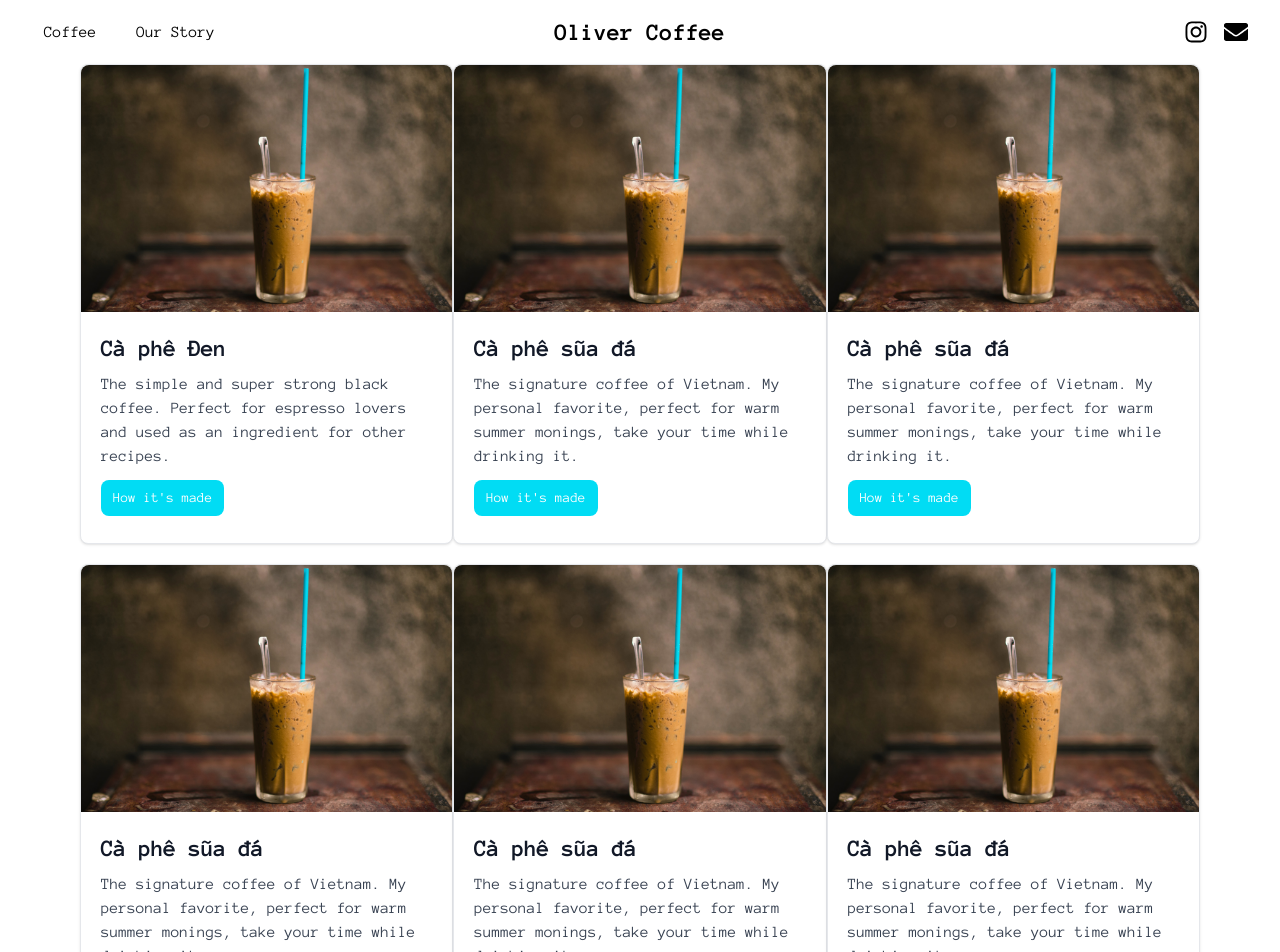
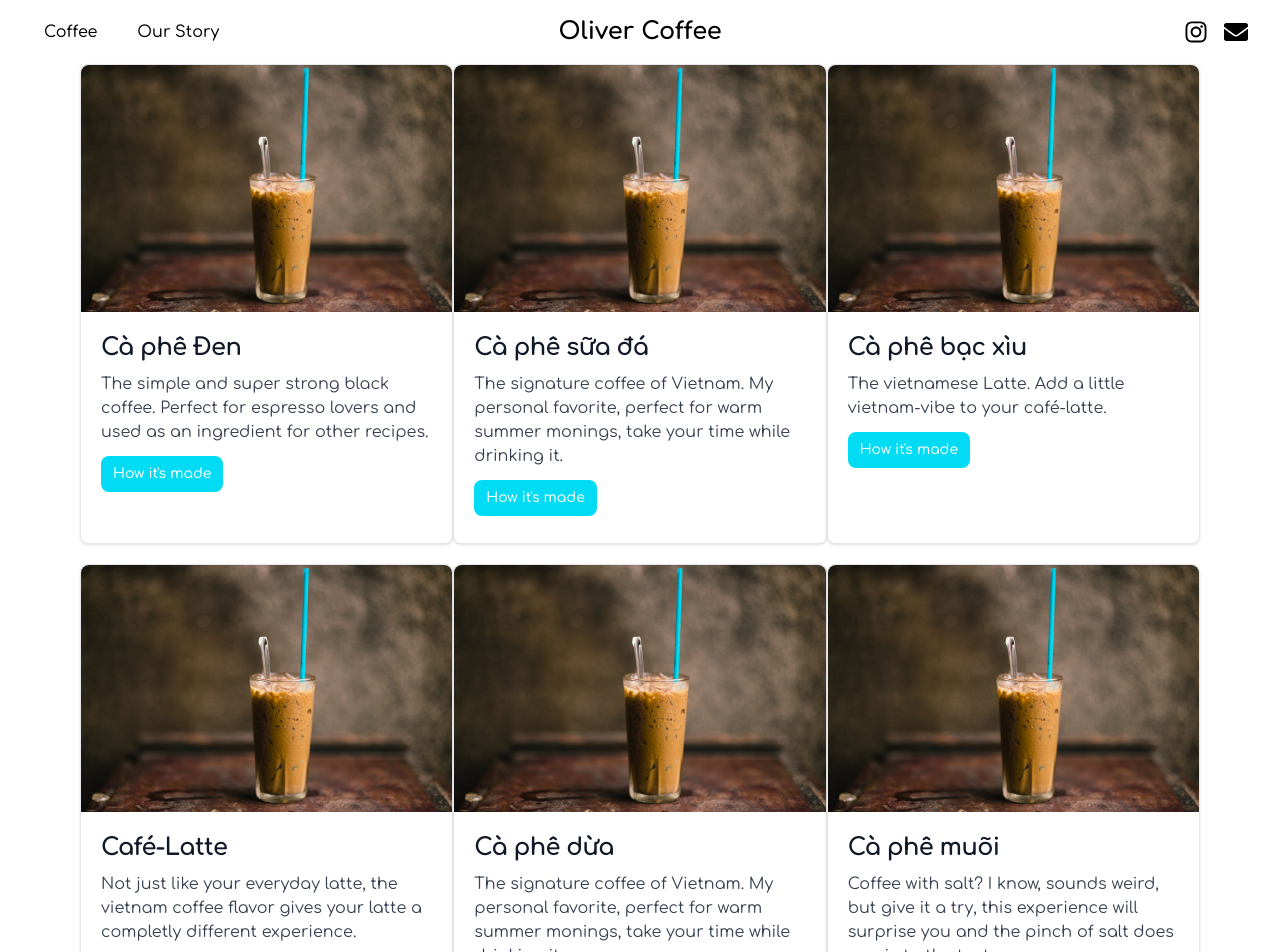
Before and after one commit to MRyves/oliver-coffee, a Next.js app: page /recipes in a window 1280 px wide. Shown: the top 952 px of the page. Built offline with nearby package versions, Linux system fonts and the light colour scheme.

Commit message:
implementing new font style, adding all the recipes

```diff
--- a/package.json
+++ b/package.json
@@ -9,7 +9,6 @@
     "lint": "next lint"
   },
   "dependencies": {
-    "@next/font": "^13.3.4",
     "@types/node": "18.16.3",
     "@types/react": "18.2.0",
     "@types/react-dom": "18.2.1",
--- a/pages/_app.tsx
+++ b/pages/_app.tsx
@@ -1,23 +1,28 @@
 import "@/styles/globals.css";
 import type { AppProps } from "next/app";
 import Navbar from "./components/Navbar";
-import { Anonymous_Pro } from "next/font/google";
+import { Anonymous_Pro, Cinzel, Comfortaa, Quicksand, Roboto_Mono, Sintony } from "next/font/google";
 import Footer from "./components/Footer";
 
-const font = Anonymous_Pro({
+const mono = Sintony({
   subsets: ["latin"],
   weight: ["400", "700"],
-  variable: '--font-inter'
+  variable: '--font-mono'
 });
+
+const sans = Comfortaa({
+  subsets: ['latin-ext'],
+  variable: '--font-sans',
+})
 
 export default function App({ Component, pageProps }: AppProps) {
   return (
     <>
-      <Navbar className={`${font.variable} font-sans bg-white`} />
-      <main className={`${font.variable} h-full font-sans`}>
+      <Navbar className={`${sans.variable} ${mono.variable} font-sans bg-white`} />
+      <main className={`${sans.variable} ${mono.variable} h-full font-sans`}>
         <Component {...pageProps} />
       </main>
-      <Footer className={`${font.variable} font-sans bg-white rounded-lg shadow m-4`} />
+      <Footer className={`${sans.variable} ${mono.variable} font-sans bg-white rounded-lg shadow m-4`} />
     </>
   );
 }
--- a/pages/components/HomeBanner.tsx
+++ b/pages/components/HomeBanner.tsx
@@ -12,21 +12,21 @@ export default function HomeBanner() {
   return (
     <div id="home-banner" className={styles.homeBanner}>
       <div className="relative z-10 flex flex-wrap items-center px-4 pt-24 md:px-20 2xl:px-24 ">
-        <h1 className="flex-1 basis-full text-white text-2xl md:text-4xl xl:text-6xl font-bold font-sans ">
+        <h1 className="flex-1 basis-full text-white text-3xl md:text-4xl xl:text-6xl font-semibold font-mono">
           Traditional
           <br />
           vietnamese
           <br />
           Coffee
         </h1>
-        <h3 className="flex-1 basis-full text-white text-xl md:text-2xl xl:text-3xl font-sans mt-6">
+        <h3 className="flex-1 basis-full text-white text-xl md:text-2xl xl:text-3xl font-mono mt-6">
           Experice this unique
           <br />
           coffee with us!
         </h3>
         <button
           onClick={handleClick}
-          className="inline-flex items-center text-white rounded-md p-3 mt-6"
+          className="font-mono inline-flex items-center text-white rounded-md p-3 mt-6"
           style={{ backgroundColor: "#40AFBD" }}
         >
           <FaCoffee className="fill-current mr-2" />
--- a/pages/components/RecipeCard.tsx
+++ b/pages/components/RecipeCard.tsx
@@ -46,16 +46,16 @@ export default function RecipeCard(props: RecipeCardProps) {
           <h5 className="text-xl font-bold tracking-tight text-gray-900 underline">
             Ingredients
           </h5>
-          <ol className="tracking-tight">
+          <ul className="tracking-tight list-disc list-inside">
             {props.ingredients.map((i) => (
               <li key={i}>{i}</li>
             ))}
-          </ol>
+          </ul>
           <h5 className="text-xl font-bold tracking-tight text-gray-900 mt-3">
             Directions
           </h5>
-          <p>{props.directions}</p>
-          <p className="italic">{props.tip}</p>
+          <p className="mb-2">{props.directions}</p>
+          <p className="italic" dangerouslySetInnerHTML={{__html: props.tip || ''}}></p>
         </div>
       </div>
     </CSSTransition>
--- a/pages/components/Subtitle.tsx
+++ b/pages/components/Subtitle.tsx
@@ -4,7 +4,7 @@ interface SubtitleProps {
 }
 
 export default function Subtitle(props: SubtitleProps){
-    const classNames = 'text-xl md:text-2xl block italic ' + props.classNames;
+    const classNames = 'font-mono text-xl md:text-2xl block italic ' + props.classNames;
     return (
         <h2 className={classNames}>{ props.text }</h2>
     );
--- a/pages/components/Title.tsx
+++ b/pages/components/Title.tsx
@@ -4,7 +4,7 @@ interface TitleProps {
 }
 
 export default function Title(props: TitleProps){
-    const classNames = 'text-2xl md:text-3xl block ' + props.classNames;
+    const classNames = 'font-mono text-2xl md:text-3xl block ' + props.classNames;
     return (
         <h2 className={classNames}>{ props.text }</h2>
     );
--- a/public/recipes.ts
+++ b/public/recipes.ts
@@ -18,11 +18,11 @@ const recipes: Recipe[] = [
                 Condense milk takes a while to fully mix with the coffee.
                 Traditionaly this coffee is served as an ice coffee, but feel free
                 to heat the mixture again to enjoy a warm version.`,
-    tip: "Tipp from the locals: Put the ingredients in a handshaker and shake shake shake...",
+    tip: "Tipp from the locals:<br /> Put the ingredients in a handshaker and shake shake shake...",
   },
   {
     id: "caphe sua",
-    name: "C&#224; ph&#234; s&#361;a &#273;&#225;",
+    name: "C&#224; ph&#234; s&#7919;a &#273;&#225;",
     desc: "The signature coffee of Vietnam. My personal favorite, perfect for warm summer monings, take your time while drinking it.",
     ingredients: [
       "45ml Oliver Coffee",
@@ -34,71 +34,69 @@ const recipes: Recipe[] = [
             Condense milk takes a while to fully mix with the coffee.
             Traditionaly this coffee is served as an ice coffee, but feel free
             to heat the mixture again to enjoy a warm version.`,
-    tip: "Tipp from the locals: Put the ingredients in a handshaker and shake shake shake...",
+    tip: "Tipp from the locals:<br /> Put the ingredients in a handshaker and shake shake shake...",
   },
   {
     id: "caphe latte nam",
-    name: "C&#224; ph&#234; s&#361;a &#273;&#225;",
+    name: "C&#224; ph&#234; b&#7841;c x&#236;u",
+    desc: "The vietnamese Latte. Add a little vietnam-vibe to your café-latte.",
+    ingredients: [
+      "30ml Oliver Coffee",
+      "15 - 20ml Condense Milk",
+      "25ml Milk",
+      "Optional: Ice",
+    ],
+    directions: `Brew the Oliver Coffee like you woud do for simple black coffee.
+            Pour the coffee in your glass and add the condese milk and your choice of milk. Mix well!
+            Condense milk takes a while to fully mix with the coffee.
+            Traditionaly this coffee is served as an ice coffee, but feel free
+            to heat the mixture again to enjoy a warm version.`,
+    tip: "Tipp from Yves:<br /> Oat-Milk works like a charm...",
+  },
+{
+    id: "caphe latte",
+    name: "Café-Latte",
+    desc: "Not just like your everyday latte, the vietnam coffee flavor gives your latte a completly different experience.",
+    ingredients: [
+      "30ml Oliver Coffee",
+      "25ml Milk",
+      "Optional: Ice",
+    ],
+    directions: `Brew the Oliver Coffee like you woud do for simple black coffee.
+            Pour the coffee in your glass and add your choice of milk. Feel free to experiment with the milk you add.
+            Oat-Milk usualy goes very well with vietnamese coffee.`,
+  },
+  {
+    id: "caphe coconut",
+    name: "C&#224; ph&#234; d&#7915;a",
     desc: "The signature coffee of Vietnam. My personal favorite, perfect for warm summer monings, take your time while drinking it.",
     ingredients: [
       "45ml Oliver Coffee",
-      "15 - 20ml Condense Milk",
+      "25ml Coconut Milk",
       "Optional: Ice",
     ],
     directions: `Brew the Oliver Coffee like you woud do for simple black coffee.
-            Pour the coffee in your glass and add the condese milk. Mix well!
-            Condense milk takes a while to fully mix with the coffee.
-            Traditionaly this coffee is served as an ice coffee, but feel free
+            Pour the coffee in your glass and add the coconut milk. Mix well!
+            Traditionaly this coffee is served as an iced coffee, but feel free
             to heat the mixture again to enjoy a warm version.`,
-    tip: "Tipp from the locals: Put the ingredients in a handshaker and shake shake shake...",
-  },
-{
-    id: "caphe latte",
-    name: "C&#224; ph&#234; s&#361;a &#273;&#225;",
-    desc: "The signature coffee of Vietnam. My personal favorite, perfect for warm summer monings, take your time while drinking it.",
-    ingredients: [
-      "45ml Oliver Coffee",
-      "15 - 20ml Condense Milk",
-      "Optional: Ice",
-    ],
-    directions: `Brew the Oliver Coffee like you woud do for simple black coffee.
-            Pour the coffee in your glass and add the condese milk. Mix well!
-            Condense milk takes a while to fully mix with the coffee.
-            Traditionaly this coffee is served as an ice coffee, but feel free
-            to heat the mixture again to enjoy a warm version.`,
-    tip: "Tipp from the locals: Put the ingredients in a handshaker and shake shake shake...",
-  },
-  {
-    id: "caphe coconut",
-    name: "C&#224; ph&#234; s&#361;a &#273;&#225;",
-    desc: "The signature coffee of Vietnam. My personal favorite, perfect for warm summer monings, take your time while drinking it.",
-    ingredients: [
-      "45ml Oliver Coffee",
-      "15 - 20ml Condense Milk",
-      "Optional: Ice",
-    ],
-    directions: `Brew the Oliver Coffee like you woud do for simple black coffee.
-            Pour the coffee in your glass and add the condese milk. Mix well!
-            Condense milk takes a while to fully mix with the coffee.
-            Traditionaly this coffee is served as an ice coffee, but feel free
-            to heat the mixture again to enjoy a warm version.`,
-    tip: "Tipp from the locals: Put the ingredients in a handshaker and shake shake shake...",
+    tip: "Tipp from the locals:<br /> Put the ingredients in a handshaker and shake shake shake...",
   },
     {
     id: "caphe salted",
-    name: "C&#224; ph&#234; s&#361;a &#273;&#225;",
-    desc: "The signature coffee of Vietnam. My personal favorite, perfect for warm summer monings, take your time while drinking it.",
+    name: "C&#224; ph&#234; mu&#245;i",
+    desc: "Coffee with salt? I know, sounds weird, but give it a try, this experience will surprise you and the pinch of salt does magic to the taste.",
     ingredients: [
       "45ml Oliver Coffee",
-      "15 - 20ml Condense Milk",
-      "Optional: Ice",
+      "25ml Condense Milk",
+      "5ml Milk",
+      "30ml Non-Dairy Creamer",
+      "A pinch of Himalaya salt",
     ],
     directions: `Brew the Oliver Coffee like you woud do for simple black coffee.
-            Pour the coffee in your glass and add the condese milk. Mix well!
-            Condense milk takes a while to fully mix with the coffee.
-            Traditionaly this coffee is served as an ice coffee, but feel free
-            to heat the mixture again to enjoy a warm version.`,
-    tip: "Tipp from the locals: Put the ingredients in a handshaker and shake shake shake...",
+    First add the condense milk, then the Oliver Coffee with the normal milk.
+    Top it with the non-dairy creamer and add the pinch of salt as a final step.
+    This coffee is usually served in glasses so all the different layers of ingredients are visible.
+    Mix with a spoon before drinking.`,
   },
 
 ];
--- a/tailwind.config.js
+++ b/tailwind.config.js
@@ -13,7 +13,8 @@ module.exports = {
           'conic-gradient(from 180deg at 50% 50%, var(--tw-gradient-stops))',
       },
       fontFamily: {
-        sans: ['var(--font-inter)']
+        sans: ['var(--font-sans)'],
+        mono: ['var(--font-mono)']
       }
     },
   },
```
Also changed, not shown: 1 other file (tests, documents, lock files or other folders).
